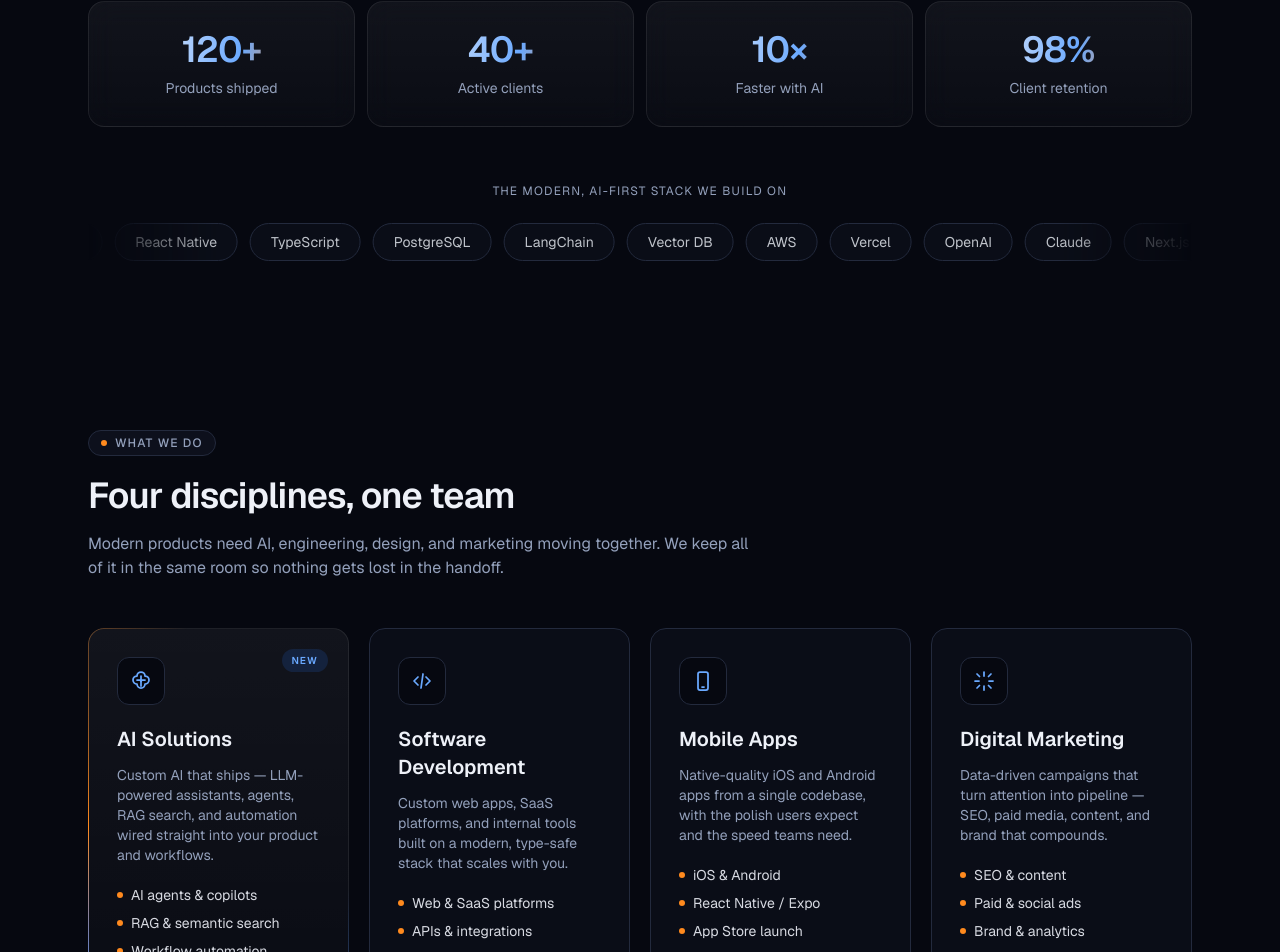
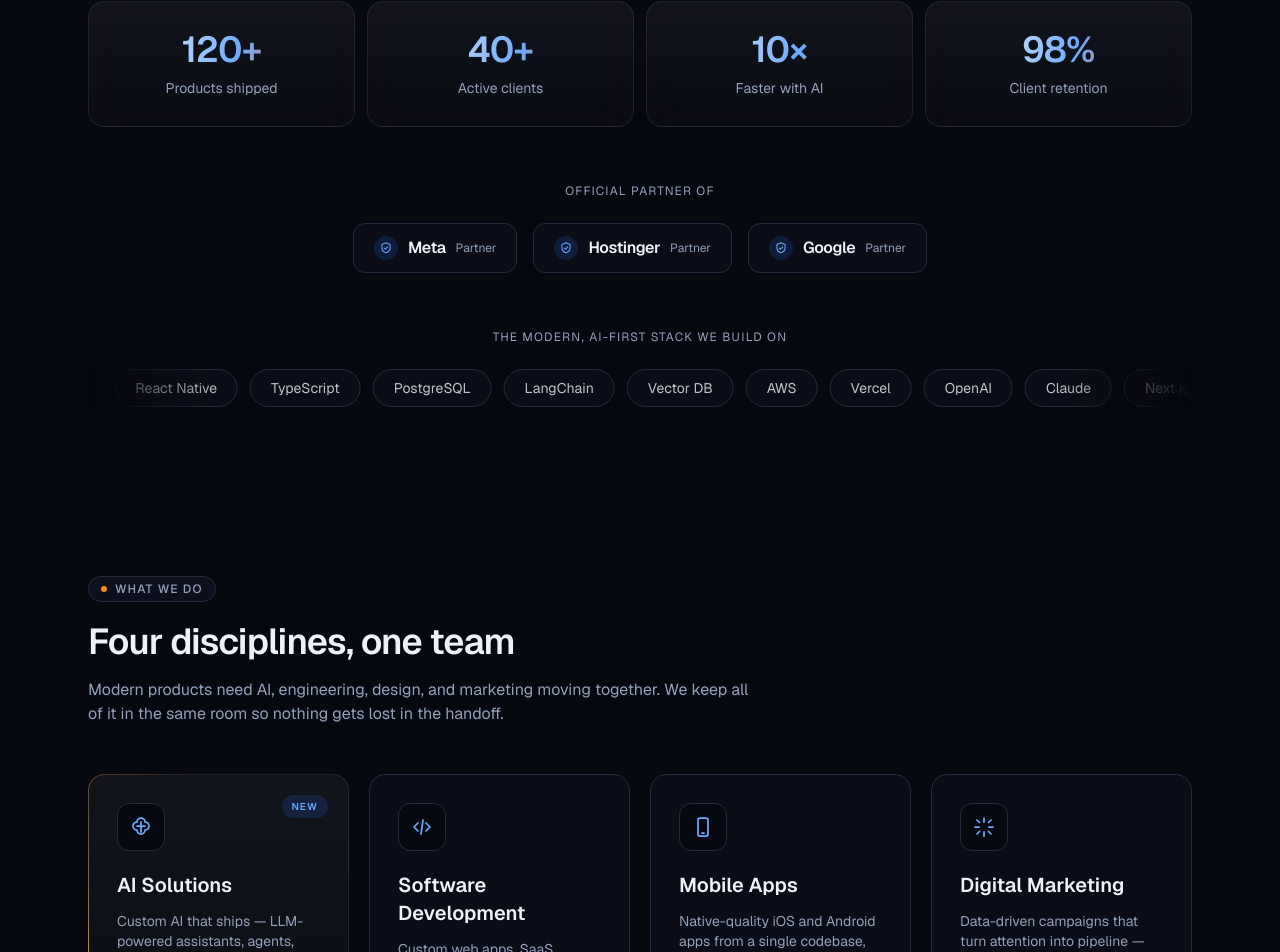
Before and after one commit to gauravmdev/coreveb, a Next.js app: page / in a window 1280 px wide. Shown: the part 862-1814 px from the top of the page. Built offline with nearby package versions, Linux system fonts and the light colour scheme.

Commit message:
Add Meta, Hostinger & Google partner strip to homepage

```diff
--- a/src/app/(marketing)/page.tsx
+++ b/src/app/(marketing)/page.tsx
@@ -1,5 +1,6 @@
 import { Hero } from "@/components/sections/hero";
 import { Stats } from "@/components/sections/stats";
+import { Partners } from "@/components/sections/partners";
 import { TechMarquee } from "@/components/sections/marquee";
 import { Services } from "@/components/sections/services";
 import { AICapabilities } from "@/components/sections/ai-capabilities";
@@ -14,6 +15,7 @@ export default function HomePage() {
       <Hero />
       <div className="space-y-14 py-14">
         <Stats />
+        <Partners />
         <TechMarquee />
       </div>
       <Services />
--- /dev/null
+++ b/src/components/sections/partners.tsx
@@ -0,0 +1,29 @@
+import { Container } from "@/components/ui";
+import { Icon } from "@/components/icons";
+import { partners } from "@/lib/site";
+
+export function Partners() {
+  return (
+    <Container>
+      <div className="reveal">
+        <p className="text-center text-xs uppercase tracking-widest text-muted">
+          Official partner of
+        </p>
+        <div className="mt-6 flex flex-wrap items-center justify-center gap-3 sm:gap-4">
+          {partners.map((name) => (
+            <div
+              key={name}
+              className="group flex items-center gap-2.5 rounded-xl border border-border bg-surface/40 px-5 py-3 transition-colors hover:border-brand/50"
+            >
+              <span className="grid h-6 w-6 place-items-center rounded-full bg-brand/15 text-brand-soft">
+                <Icon name="shield" className="h-3.5 w-3.5" />
+              </span>
+              <span className="text-base font-semibold tracking-tight">{name}</span>
+              <span className="text-xs text-muted">Partner</span>
+            </div>
+          ))}
+        </div>
+      </div>
+    </Container>
+  );
+}
--- a/src/lib/site.ts
+++ b/src/lib/site.ts
@@ -200,6 +200,8 @@ export const aiCapabilities = [
   },
 ] as const;
 
+export const partners = ["Meta", "Hostinger", "Google"] as const;
+
 export const techStack = [
   "OpenAI",
   "Claude",
```
